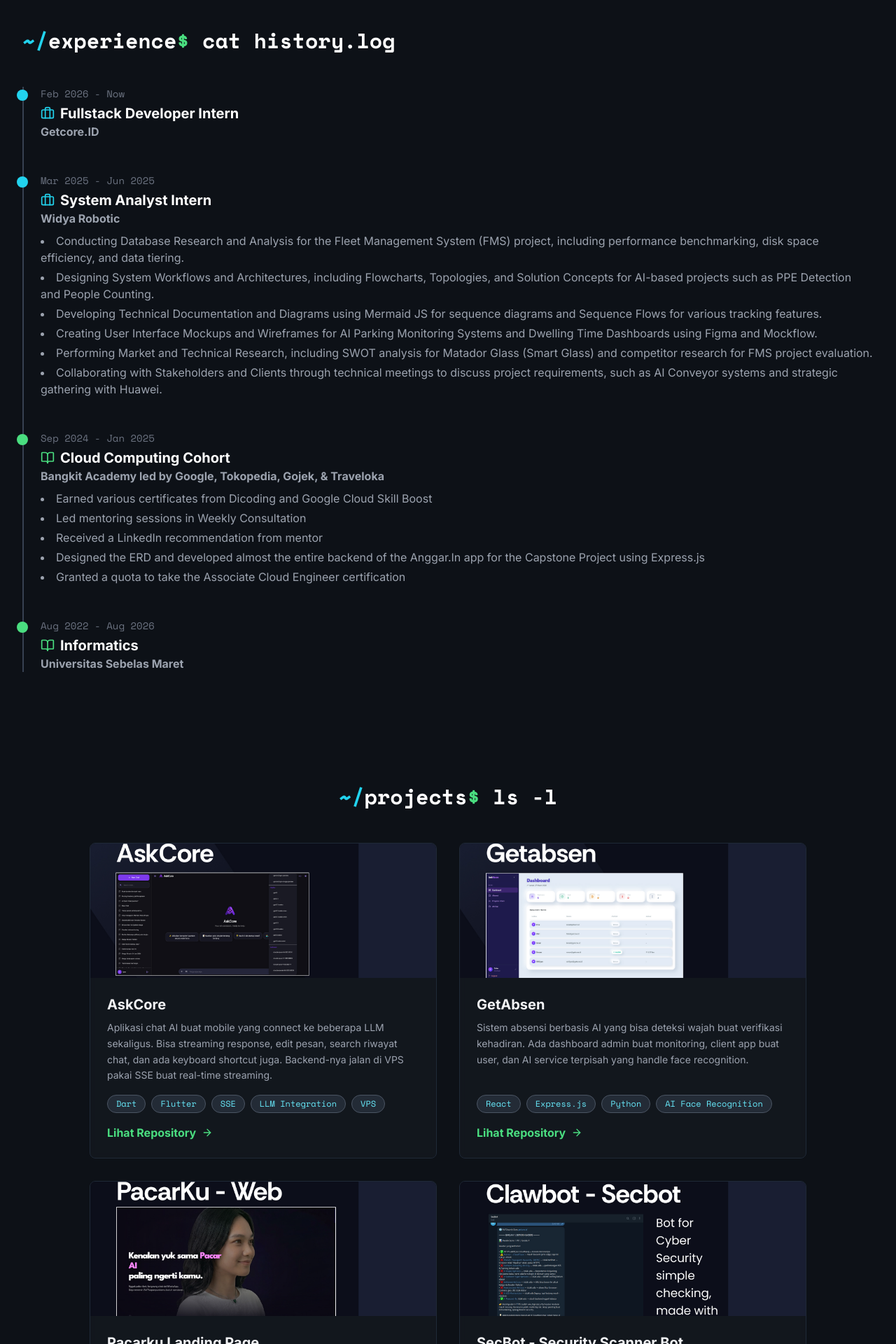
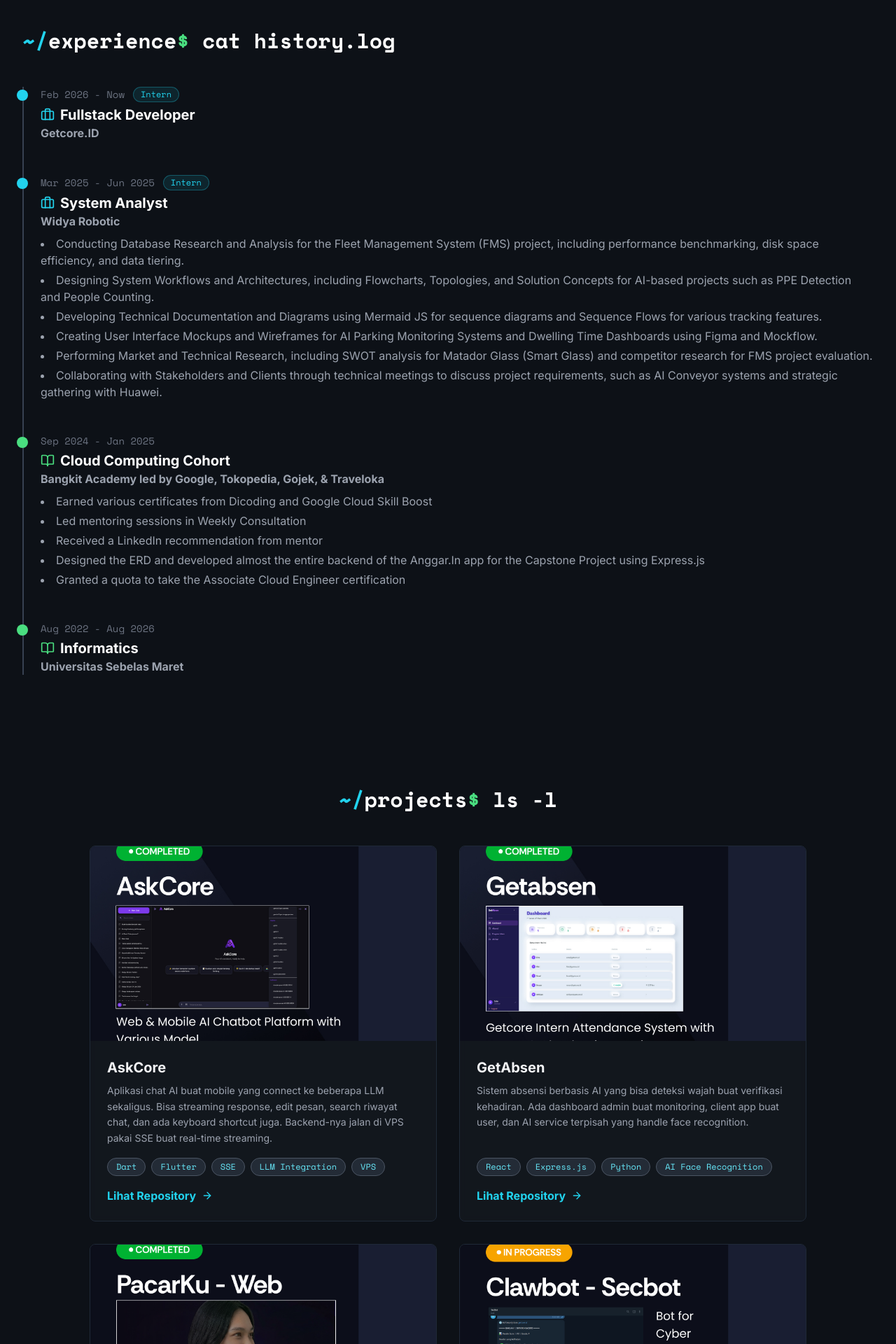
Before and after one commit to iyantama9/portoweb, a React (Vite) app: page / in a window 1280 px wide. Shown: the part 840-2760 px from the top of the page at 70% size. Built offline with nearby package versions, Linux system fonts and the light colour scheme.

Commit message:
fix: 7 UI updates - intern badge, full images, white borders, centered skills, smooth scroll, SPI/P2P desc, repo links

```diff
--- a/src/components/Experience.jsx
+++ b/src/components/Experience.jsx
@@ -29,7 +29,14 @@
                 exp.type === "Internship" ? "bg-cyan-400" : "bg-green-400"
               }`}
             ></div>
-            <p className="text-sm text-gray-500 font-mono">{exp.period}</p>
+            <div className="flex items-center gap-3 flex-wrap">
+              <p className="text-sm text-gray-500 font-mono">{exp.period}</p>
+              {exp.type === "Internship" && (
+                <span className="text-xs bg-cyan-400/10 text-cyan-400 border border-cyan-400/30 px-2.5 py-0.5 rounded-full font-mono">
+                  Intern
+                </span>
+              )}
+            </div>
             <h3 className="text-xl font-bold text-white mt-1 flex items-center">
               {exp.type === "Internship" ? (
                 <Briefcase className="mr-2 text-cyan-400" size={20} />
--- a/src/components/Projects.jsx
+++ b/src/components/Projects.jsx
@@ -12,10 +12,10 @@
         {projects.map((project, index) => (
           <div
             key={index}
-            className="bg-[#161B22]/70 backdrop-blur-sm border border-gray-800 rounded-lg overflow-hidden flex flex-col group transform transition-all duration-300 hover:-translate-y-1.5 hover:border-green-400/50 hover:shadow-2xl hover:shadow-green-500/10"
+            className="bg-[#161B22]/70 backdrop-blur-sm border border-gray-800 rounded-lg overflow-hidden flex flex-col group transform transition-all duration-300 hover:-translate-y-1.5 hover:border-white/40 hover:shadow-2xl hover:shadow-white/5"
           >
             {project.image && (
-              <div className="w-full h-48 overflow-hidden">
+              <div className="w-full aspect-video overflow-hidden">
                 <img
                   src={project.image}
                   alt={project.title}
@@ -25,7 +25,7 @@
               </div>
             )}
             <div className="p-6 flex flex-col flex-grow">
-              <h3 className="text-xl font-bold text-gray-100 mb-2 group-hover:text-green-400 transition-colors duration-300">
+              <h3 className="text-xl font-bold text-gray-100 mb-2 group-hover:text-white transition-colors duration-300">
                 {project.title}
               </h3>
               <p className="text-gray-400 flex-grow text-sm leading-relaxed">
@@ -45,7 +45,7 @@
                 href={project.link}
                 target={project.link !== "#" ? "_blank" : undefined}
                 rel={project.link !== "#" ? "noopener noreferrer" : undefined}
-                className="mt-auto text-green-400 font-semibold inline-flex items-center"
+                className="mt-auto text-cyan-400 font-semibold inline-flex items-center hover:text-white transition-colors duration-200"
               >
                 {project.link !== "#" ? "Lihat Repository" : "Private Project"}
                 <ArrowRight className="ml-2 h-4 w-4 transition-transform duration-300 group-hover:translate-x-1" />
--- a/src/components/Skills.jsx
+++ b/src/components/Skills.jsx
@@ -1,17 +1,19 @@
 import { skills } from "../data/skills";
 
 const Skills = () => {
+  const entries = Object.entries(skills);
+
   return (
     <section id="skills" className="py-20">
       <h2 className="font-mono text-3xl font-bold text-white mb-12 text-center">
         <span className="text-cyan-400">~/</span>skills
         <span className="text-green-400">$</span> cat skills.json
       </h2>
-      <div className="grid grid-cols-1 md:grid-cols-2 lg:grid-cols-3 xl:grid-cols-4 gap-8">
-        {Object.entries(skills).map(([category, skillList]) => (
+      <div className="flex flex-wrap justify-center gap-8">
+        {entries.map(([category, skillList]) => (
           <div
             key={category}
-            className="bg-[#161B22]/70 backdrop-blur-sm border border-gray-800 rounded-lg p-6"
+            className="bg-[#161B22]/70 backdrop-blur-sm border border-gray-800 rounded-lg p-6 w-full sm:w-[calc(50%-1rem)] lg:w-[calc(25%-1.5rem)]"
           >
             <h3 className="text-xl font-bold text-white capitalize mb-4 font-mono">
               {category}
--- a/src/data/experiences.js
+++ b/src/data/experiences.js
@@ -2,14 +2,14 @@
   {
     type: "Internship",
     company: "Getcore.ID",
-    role: "Fullstack Developer Intern",
+    role: "Fullstack Developer",
     period: "Feb 2026 - Now",
     description: [],
   },
   {
     type: "Internship",
     company: "Widya Robotic",
-    role: "System Analyst Intern",
+    role: "System Analyst",
     period: "Mar 2025 - Jun 2025",
     description: [
       "Conducting Database Research and Analysis for the Fleet Management System (FMS) project, including performance benchmarking, disk space efficiency, and data tiering.",
--- a/src/data/projects.js
+++ b/src/data/projects.js
@@ -56,7 +56,7 @@
       "Capstone project Bangkit Academy — aplikasi pengelolaan anggaran pribadi. Hampir seluruh backend dikerjain sendiri, mulai dari desain ERD sampai implementasi API. Ada fitur prediksi pengeluaran pakai ML juga.",
     tags: ["Express.js", "TensorFlow", "Kotlin", "MySQL", "GCP"],
     image: anggarinImg,
-    link: "#",
+    link: "https://github.com/Anggar-In",
   },
   {
     title: "Cah Apik Messenger - CAM",
@@ -72,21 +72,21 @@
       "Sistem informasi klinik kesehatan mental yang handle booking sesi konseling, manajemen pasien, dan pembayaran online via Midtrans. Full-stack Laravel dari dashboard admin sampai landing page.",
     tags: ["Laravel", "MySQL", "Midtrans", "Blade"],
     image: innerwellImg,
-    link: "#",
+    link: "https://github.com/InnerWell-Klinic",
   },
   {
-    title: "SPI UNS",
+    title: "SPI - Secure Parking Indonesia",
     description:
-      "Sistem pengaduan internal kampus UNS. Mahasiswa bisa submit laporan pengaduan, track statusnya, dan admin bisa follow up langsung dari dashboard. Clean and simple, tapi fungsional.",
+      "Sistem internal buat Secure Parking Indonesia, salah satu perusahaan pengelola parkir terbesar di Indonesia. Handle manajemen data parkir, monitoring area, dan reporting dashboard buat operasional harian.",
     tags: ["Laravel", "MySQL", "Bootstrap"],
     image: spiImg,
     link: "#",
   },
   {
-    title: "P2P File Transfer",
+    title: "P2P Encrypted Chat",
     description:
-      "Desktop app buat transfer file langsung antar device di jaringan lokal tanpa perlu cloud. Peer-to-peer murni, tinggal konek dan kirim. Dibangun pakai Python Flet buat UI-nya.",
-    tags: ["Python", "Flet", "P2P Networking", "Desktop App"],
+      "Aplikasi chat peer-to-peer yang terenkripsi, langsung konek antar device tanpa lewat server pusat. Semua pesan di-encrypt end-to-end. Dibangun pakai Python Flet buat UI desktop-nya.",
+    tags: ["Python", "Flet", "P2P Networking", "Encryption"],
     image: p2pImg,
     link: "https://github.com/iyantama9/P2P-Flet-py-Apps",
   },
--- a/src/index.css
+++ b/src/index.css
@@ -1,6 +1,10 @@
 @tailwind base;
 @tailwind components;
 @tailwind utilities;
+
+html {
+  scroll-behavior: smooth;
+}
 :root {
   font-family: system-ui, Avenir, Helvetica, Arial, sans-serif;
   line-height: 1.5;
```
